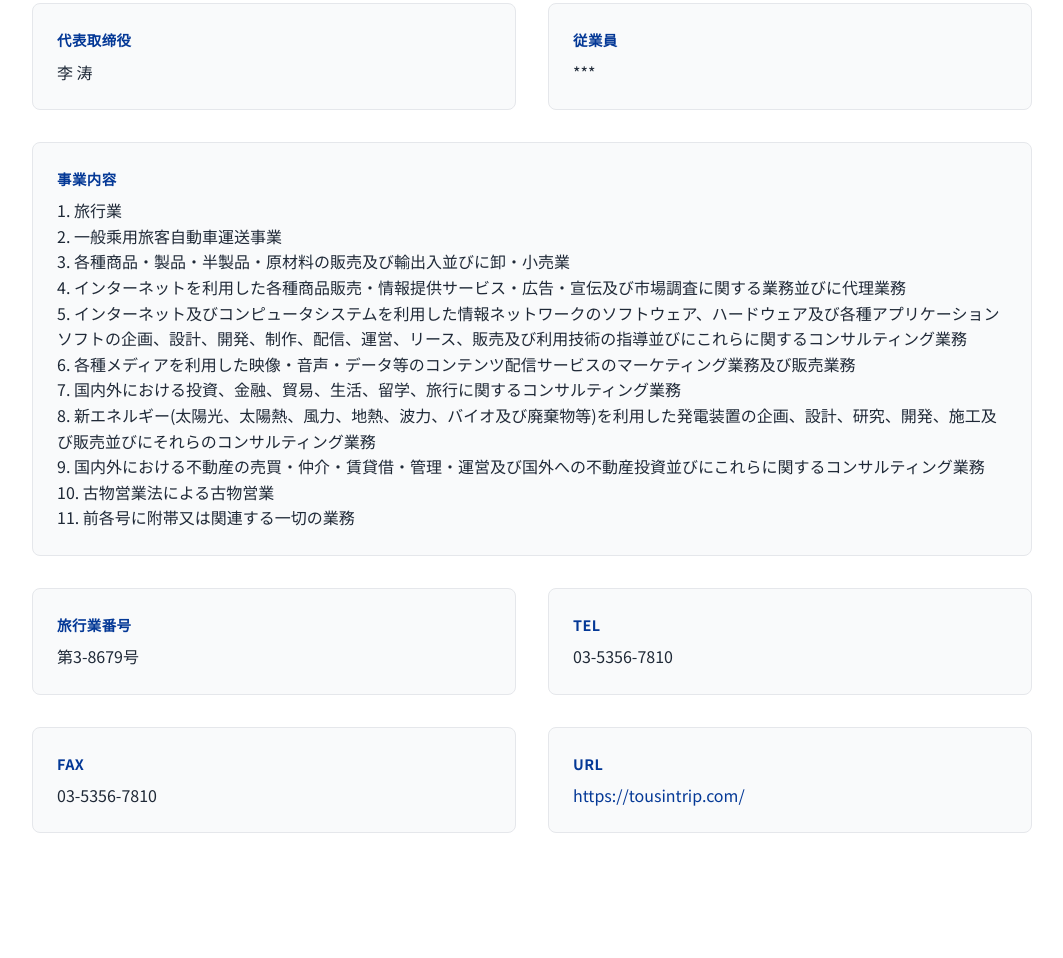
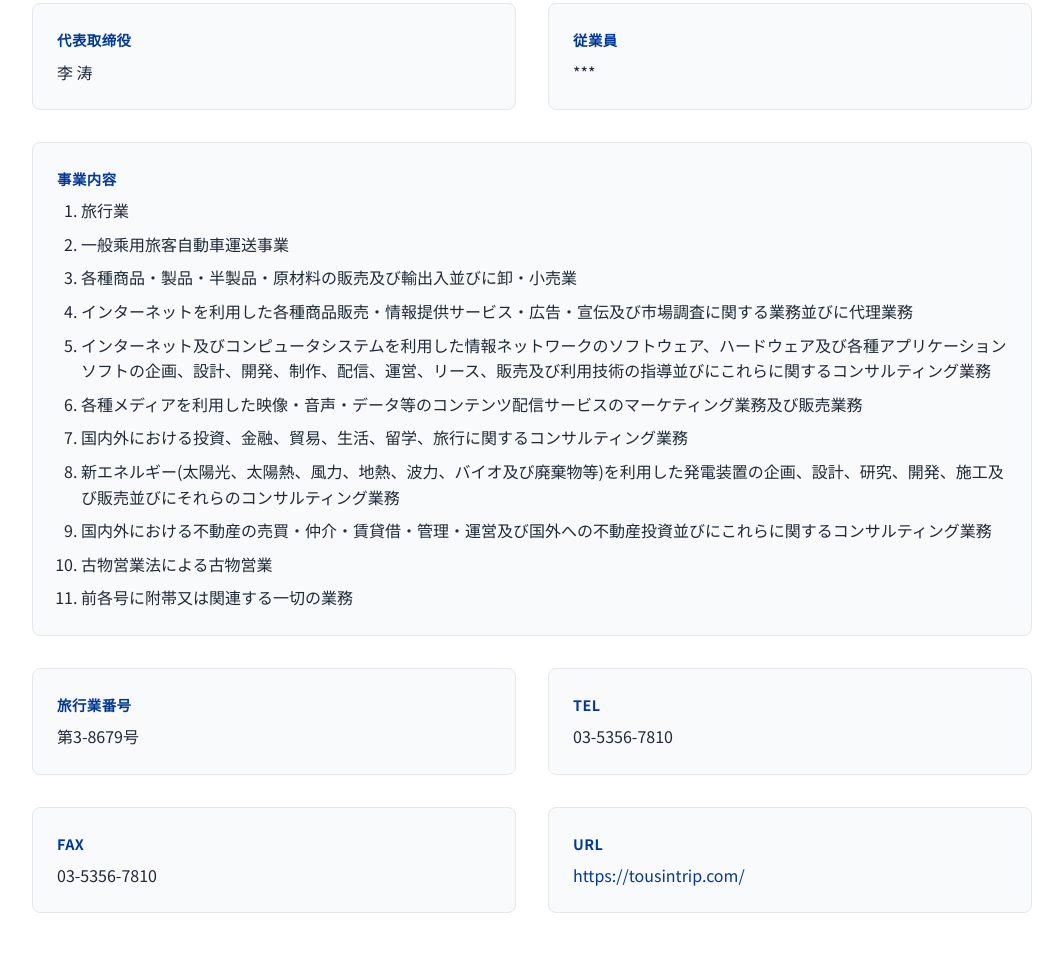
Before and after one commit to tousin-travel/tousin-travel.github.io, a website: page index.html in a window 1280 px wide. Shown: the part 2339-3297 px from the top of the page, without its empty margins (108-1171 px from the left). Drawn offline with Linux system fonts and the light colour scheme.

Commit message:
update biz list tranz

```diff
--- a/index.html
+++ b/index.html
@@ -275,19 +275,9 @@
                 </div>
                 <div class="corp-profile-item corp-profile-item-full">
                     <span class="corp-profile-label" data-translate="corp-profile-business-label">事業内容</span>
-                    <div class="corp-profile-value" data-translate="corp-profile-business-value">
-                        1. 旅行業<br>
-                        2. 一般乘用旅客自動車運送事業<br>
-                        3. 各種商品・製品・半製品・原材料の販売及び輸出入並びに卸・小売業<br>
-                        4. インターネットを利用した各種商品販売・情報提供サービス・広告・宣伝及び市場調査に関する業務並びに代理業務<br>
-                        5. インターネット及びコンピュータシステムを利用した情報ネットワークのソフトウェア、ハードウェア及び各種アプリケーションソフトの企画、設計、開発、制作、配信、運営、リース、販売及び利用技術の指導並びにこれらに関するコンサルティング業務<br>
-                        6. 各種メディアを利用した映像・音声・データ等のコンテンツ配信サービスのマーケティング業務及び販売業務<br>
-                        7. 国内外における投資、金融、貿易、生活、留学、旅行に関するコンサルティング業務<br>
-                        8. 新エネルギー(太陽光、太陽熱、風力、地熱、波力、バイオ及び廃棄物等)を利用した発電装置の企画、設計、研究、開発、施工及び販売並びにそれらのコンサルティング業務<br>
-                        9. 国内外における不動産の売買・仲介・賃貸借・管理・運営及び国外への不動産投資並びにこれらに関するコンサルティング業務<br>
-                        10. 古物営業法による古物営業<br>
-                        11. 前各号に附帯又は関連する一切の業務
-                    </div>
+                    <ol class="corp-profile-value" id="corp-profile-business-list">
+                        <!-- List items will be dynamically generated by JavaScript -->
+                    </ol>
                 </div>
                 <div class="corp-profile-item">
                     <span class="corp-profile-label" data-translate="corp-profile-travel-license-label">旅行業番号</span>
--- a/script_abcdefg5/script_abcdefg5.js
+++ b/script_abcdefg5/script_abcdefg5.js
@@ -104,7 +104,7 @@ const translations = {
         'corp-profile-employees-label': '従業員',
         'corp-profile-employees-value': '***',
         'corp-profile-business-label': '事業内容',
-        // 'corp-profile-business-value': '1. 旅行業<br>2. 一般乘用旅客自動車運送事業<br>3. 各種商品・製品・半製品・原材料の販売及び輸出入並びに卸・小売業<br>4. インターネットを利用した各種商品販売・情報提供サービス・広告・宣伝及び市場調査に関する業務並びに代理業務<br>5. インターネット及びコンピュータシステムを利用した情報ネットワークのソフトウェア、ハードウェア及び各種アプリケーションソフトの企画、設計、開発、制作、配信、運営、リース、販売及び利用技術の指導並びにこれらに関するコンサルティング業務<br>6. 各種メディアを利用した映像・音声・データ等のコンテンツ配信サービスのマーケティング業務及び販売業務<br>7. 国内外における投資、金融、貿易、生活、留学、旅行に関するコンサルティング業務<br>8. 新エネルギー(太陽光、太陽熱、風力、地熱、波力、バイオ及び廃棄物等)を利用した発電装置の企画、設計、研究、開発、施工及び販売並びにそれらのコンサルティング業務<br>9. 国内外における不動産の売買・仲介・賃貸借・管理・運営及び国外への不動産投資並びにこれらに関するコンサルティング業務<br>10. 古物営業法による古物営業<br>11. 前各号に附帯又は関連する一切の業務',
+        'corp-profile-business-value': '1. 旅游业<br>2. 一般乘用旅客汽车运输事业<br>3. 各种商品、制品、半制品、原材料的销售及进出口，以及批发、零售业<br>4. 利用互联网进行的各种商品销售、信息服务、广告、宣传及市场调查相关业务，及其代理业务<br>5. 利用互联网及计算机系统的信息网络软件、硬件及各种应用软件的策划、设计、开发、制作、分发、运营、租赁、销售及使用技术指导，以及与此相关的咨询业务<br>6. 利用各种媒体进行的影像、声音、数据等内容的流媒体服务的市场营销业务及销售业务<br>7. 在国内外有关投资、金融、贸易、生活、留学、旅行的咨询业务<br>8. 利用新能源（太阳能、太阳热、风力、地热、波浪能、生物能及废弃物等）的发电装置的策划、设计、研究、开发、施工及销售，以及其相关的咨询业务<br>9. 在国内外不动产的买卖、中介、租赁、管理、运营及向国外的不动产投资，以及与此相关的咨询业务<br>10. 依据旧物经营法的旧物经营<br>11. 前述各项附带或相关的一切业务',
         'corp-profile-travel-license-label': '旅行業番号',
         'corp-profile-travel-license-value': '第3-8679号',
         'corp-profile-tel-label': 'TEL',
@@ -177,7 +177,7 @@ const translations = {
         'corp-profile-employees-label': '従業員',
         'corp-profile-employees-value': '***',
         'corp-profile-business-label': '事業內容',
-        // 'corp-profile-business-value': '1. 旅行業<br>2. 一般乘用旅客自動車運送事業<br>3. 各種商品・製品・半製品・原材料の販売及び輸出入並びに卸・小売業<br>4. インターネットを利用した各種商品販売・情報提供サービス・広告・宣伝及び市場調査に関する業務並びに代理業務<br>5. インターネット及びコンピュータシステムを利用した情報ネットワークのソフトウェア、ハードウェア及び各種アプリケーションソフトの企画、設計、開発、制作、配信、運営、リース、販売及び利用技術の指導並びにこれらに関するコンサルティング業務<br>6. 各種メディアを利用した映像・音声・データ等のコンテンツ配信サービスのマーケティング業務及び販売業務<br>7. 國內外における投資、金融、貿易、生活、留學、旅行に関するコンサルティング業務<br>8. 新エネルギー(太陽光、太陽熱、風力、地熱、波力、バイオ及び廃棄物等)を利用した発電装置の企画、設計、研究、開発、施工及び販売並びにそれらのコンサルティング業務<br>9. 國內外における不動産の売買・仲介・賃貸借・管理・運営及び國外への不動産投資並びにこれらに関するコンサルティング業務<br>10. 古物営業法による古物営業<br>11. 前各號に附帯又は関連する一切の業務',
+        'corp-profile-business-value': '1. 旅遊業<br>2. 一般乘用旅客汽車運輸事業<br>3. 各種商品、製品、半製品、原材料的銷售及進出口，以及批發、零售業<br>4. 利用互聯網進行的各種商品銷售、信息服務、廣告、宣傳及市場調查相關業務，及其代理業務<br>5. 利用互聯網及計算機系統的信息網絡軟件、硬件及各種應用軟件的策劃、設計、開發、製作、分發、運營、租賃、銷售及使用技術指導，以及與此相關的諮詢業務<br>6. 利用各種媒體進行的影像、聲音、數據等內容的流媒體服務的市場營銷業務及銷售業務<br>7. 在國內外有關投資、金融、貿易、生活、留學、旅行的諮詢業務<br>8. 利用新能源（太陽能、太陽熱、風力、地熱、波浪能、生物能及廢棄物等）的發電裝置的策劃、設計、研究、開發、施工及銷售，以及其相關的諮詢業務<br>9. 在國內外不動產的買賣、中介、租賃、管理、運營及向國外的不動產投資，以及與此相關的諮詢業務<br>10. 依據舊物經營法的舊物經營<br>11. 前述各項附帶或相關的一切業務',
         'corp-profile-travel-license-label': '旅行業番號',
         'corp-profile-travel-license-value': '第3-8679號',
         'corp-profile-tel-label': 'TEL',
@@ -358,7 +358,7 @@ const translations = {
         'corp-profile-employees-label': '従業員',
         'corp-profile-employees-value': '***',
         'corp-profile-business-label': '事業内容',
-        // 'corp-profile-business-value': '1. 旅行業<br>2. 一般乘用旅客自動車運送事業<br>3. 各種商品・製品・半製品・原材料の販売及び輸出入並びに卸・小売業<br>4. インターネットを利用した各種商品販売・情報提供サービス・広告・宣伝及び市場調査に関する業務並びに代理業務<br>5. インターネット及びコンピュータシステムを利用した情報ネットワークのソフトウェア、ハードウェア及び各種アプリケーションソフトの企画、設計、開発、制作、配信、運営、リース、販売及び利用技術の指導並びにこれらに関するコンサルティング業務<br>6. 各種メディアを利用した映像・音声・データ等のコンテンツ配信サービスのマーケティング業務及び販売業務<br>7. 国内外における投資、金融、貿易、生活、留学、旅行に関するコンサルティング業務<br>8. 新エネルギー(太陽光、太陽熱、風力、地熱、波力、バイオ及び廃棄物等)を利用した発電装置の企画、設計、研究、開発、施工及び販売並びにそれらのコンサルティング業務<br>9. 国内外における不動産の売買・仲介・賃貸借・管理・運営及び国外への不動産投資並びにこれらに関するコンサルティング業務<br>10. 古物営業法による古物営業<br>11. 前各号に附帯又は関連する一切の業務',
+        'corp-profile-business-value': '1. 旅行業<br>2. 一般乘用旅客自動車運送事業<br>3. 各種商品・製品・半製品・原材料の販売及び輸出入並びに卸・小売業<br>4. インターネットを利用した各種商品販売・情報提供サービス・広告・宣伝及び市場調査に関する業務並びに代理業務<br>5. インターネット及びコンピュータシステムを利用した情報ネットワークのソフトウェア、ハードウェア及び各種アプリケーションソフトの企画、設計、開発、制作、配信、運営、リース、販売及び利用技術の指導並びにこれらに関するコンサルティング業務<br>6. 各種メディアを利用した映像・音声・データ等のコンテンツ配信サービスのマーケティング業務及び販売業務<br>7. 国内外における投資、金融、貿易、生活、留学、旅行に関するコンサルティング業務<br>8. 新エネルギー(太陽光、太陽熱、風力、地熱、波力、バイオ及び廃棄物等)を利用した発電装置の企画、設計、研究、開発、施工及び販売並びにそれらのコンサルティング業務<br>9. 国内外における不動産の売買・仲介・賃貸借・管理・運営及び国外への不動産投資並びにこれらに関するコンサルティング業務<br>10. 古物営業法による古物営業<br>11. 前各号に附帯又は関連する一切の業務',
         'corp-profile-travel-license-label': '旅行業番号',
         'corp-profile-travel-license-value': '第3-8679号',
         'corp-profile-tel-label': 'TEL',
@@ -515,7 +515,7 @@ const translations = {
         'corp-profile-employees-label': 'Employees',
         'corp-profile-employees-value': '***',
         'corp-profile-business-label': 'Business Activities',
-        // 'corp-profile-business-value': '1. Travel business<br>2. General passenger vehicle transportation business<br>3. Sales and import/export of various goods, products, semi-finished products, raw materials, and wholesale/retail business<br>4. Internet-based sales of various goods, information services, advertising, promotion, market research, and agency services<br>5. Planning, design, development, production, distribution, operation, leasing, sales, and technical guidance for software, hardware, and various applications using internet and computer systems, as well as consulting services related to these<br>6. Marketing and sales of content distribution services using various media such as video, audio, and data<br>7. Consulting services related to investment, finance, trade, living, study abroad, and travel both domestically and internationally<br>8. Planning, design, research, development, construction, and sales of power generation equipment using new energy (solar, solar thermal, wind, geothermal, wave, bio, and waste), as well as consulting services related to these<br>9. Real estate sales, brokerage, leasing, management, operation, and overseas real estate investment both domestically and internationally, as well as consulting services related to these<br>10. Antique business under the Antique Business Act<br>11. All business incidental or related to the preceding items',
+        'corp-profile-business-value': '1. Travel business<br>2. General passenger vehicle transportation business<br>3. Sales and import/export of various goods, products, semi-finished products, raw materials, and wholesale/retail business<br>4. Internet-based sales of various goods, information services, advertising, promotion, market research, and agency services<br>5. Planning, design, development, production, distribution, operation, leasing, sales, and technical guidance for software, hardware, and various applications using internet and computer systems, as well as consulting services related to these<br>6. Marketing and sales of content distribution services using various media such as video, audio, and data<br>7. Consulting services related to investment, finance, trade, living, study abroad, and travel both domestically and internationally<br>8. Planning, design, research, development, construction, and sales of power generation equipment using new energy (solar, solar thermal, wind, geothermal, wave, bio, and waste), as well as consulting services related to these<br>9. Real estate sales, brokerage, leasing, management, operation, and overseas real estate investment both domestically and internationally, as well as consulting services related to these<br>10. Antique business under the Antique Business Act<br>11. All business incidental or related to the preceding items',
         'corp-profile-travel-license-label': 'Travel License Number',
         'corp-profile-travel-license-value': 'No. 3-8679',
         'corp-profile-tel-label': 'TEL',
@@ -671,6 +671,11 @@ class LanguageSwitcher {
             }
         });
 
+        // Update business list separately
+        if (translations[lang]['corp-profile-business-value']) {
+            this.updateBusinessList(translations[lang]['corp-profile-business-value']);
+        }
+
         // Update placeholder texts
         document.querySelectorAll('[data-translate-placeholder]').forEach(element => {
             const key = element.getAttribute('data-translate-placeholder');
@@ -687,6 +692,28 @@ class LanguageSwitcher {
             btn.classList.remove('active');
             if (btn.getAttribute('data-lang') === this.currentLang) {
                 btn.classList.add('active');
+            }
+        });
+    }
+
+    updateBusinessList(businessText) {
+        const listElement = document.getElementById('corp-profile-business-list');
+        if (!listElement) return;
+
+        // Clear existing list items
+        listElement.innerHTML = '';
+
+        // Split by <br> and process each item
+        const items = businessText.split('<br>');
+
+        items.forEach(item => {
+            // Remove leading number and period (e.g., "1. " or "10. ")
+            const cleanedItem = item.trim().replace(/^\d+\.\s*/, '');
+
+            if (cleanedItem) {
+                const li = document.createElement('li');
+                li.textContent = cleanedItem;
+                listElement.appendChild(li);
             }
         });
     }
--- a/styles.css
+++ b/styles.css
@@ -468,6 +468,23 @@ section {
 .corp-profile-value a:hover {
     text-decoration: underline;
     color: var(--primary-dark);
+}
+
+/* Business list styling - when corp-profile-value is an ol element */
+ol.corp-profile-value {
+    margin: 0;
+    padding-left: 1.5rem;
+    list-style-type: decimal;
+}
+
+ol.corp-profile-value li {
+    margin-bottom: var(--spacing-xs);
+    line-height: 1.6;
+    color: var(--text-primary);
+}
+
+ol.corp-profile-value li:last-child {
+    margin-bottom: 0;
 }
 
 .services-extended .service-card p {
```
